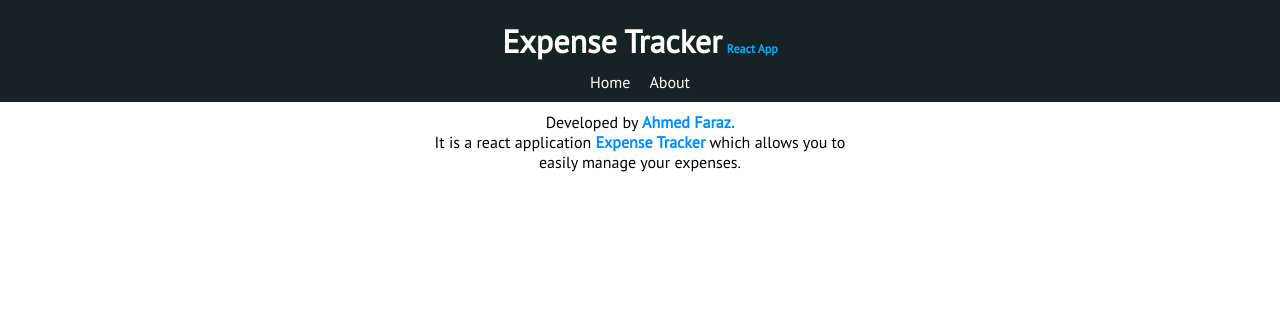
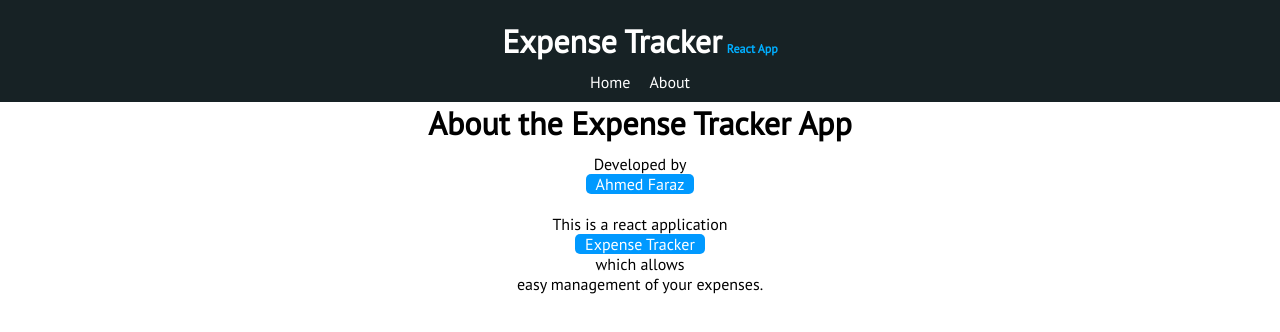
Before and after one commit to aahmedfaraz/Expense-Tracker, a React (Create React App) app in the folder expense-tracker/: page /about in a window 1280 px wide. Shown: the top 332 px of the page. Built offline with nearby package versions, Linux system fonts and the light colour scheme.

Commit message:
About updated

```diff
--- a/expense-tracker/src/App.css
+++ b/expense-tracker/src/App.css
@@ -387,6 +387,8 @@ form > .btn:active {
 }
 
 .about > span {
-  color: rgb(0, 140, 255);
-  font-weight: bolder;
+  background-color: rgb(0, 153, 255);
+  color: white;
+  padding: 0 10px;
+  border-radius: 5px;
 }
--- a/expense-tracker/src/Components/pages/About.js
+++ b/expense-tracker/src/Components/pages/About.js
@@ -3,7 +3,9 @@ import React, { Fragment } from 'react'
 const About = () => {
     return (
         <Fragment>
-            <p className="about">Developed by <span>Ahmed Faraz.</span> <br/>It is a react application <span>Expense Tracker</span> which allows you to <br/>easily manage your expenses.</p>
+            <h1 style={{padding:"0 20px"}}>About the Expense Tracker App</h1>
+            <p className="about">Developed by<br/><span>Ahmed Faraz</span></p>
+            <p className="about">This is a react application<br/><span>Expense Tracker</span><br/>which allows<br/>easy management of your expenses.</p>
         </Fragment>
     )
 }
```
